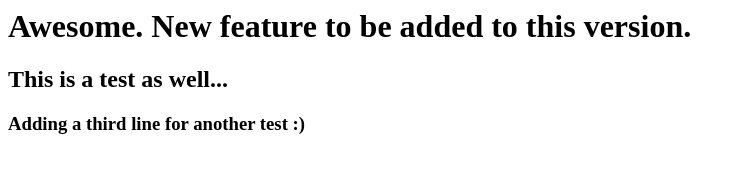
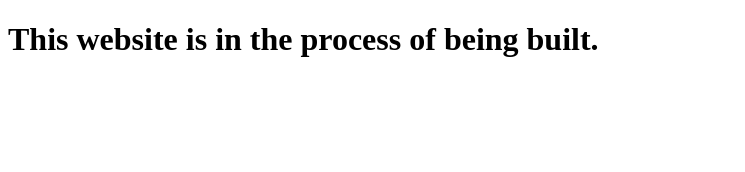
Before and after one commit to Great-Acquisitions/Bamella, a website: page index.html in a window 1280 px wide. Shown: the whole page, without its empty margins (0-745 px from the left). Drawn offline with Linux system fonts and the light colour scheme.

Commit message:
Added DOCTYPE commit.

```diff
--- a/index.html
+++ b/index.html
@@ -1,5 +1,12 @@
-<body>
-  <h1>Awesome. New feature to be added to this version.</h1>
-  <h2>This is a test as well...</h2>
-  <h3>Adding a third line for another test :)</h3>
-</body>
+<!DOCTYPE html>
+<html lang="en">
+  <head>
+    <meta charset="UTF-8" />
+    <meta http-equiv="X-UA-Compatible" content="IE=edge" />
+    <meta name="viewport" content="width=<device-width>, initial-scale=1.0" />
+    <title>Document</title>
+  </head>
+  <body>
+    <h1>This website is in the process of being built.</h1>
+  </body>
+</html>
```
